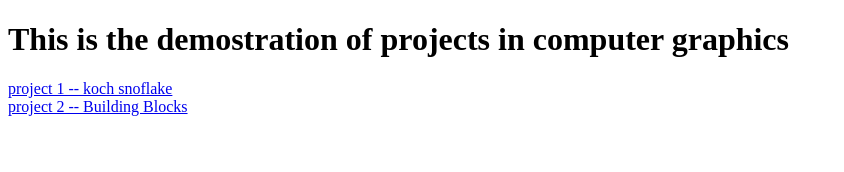
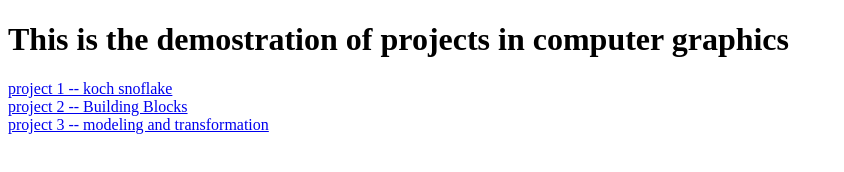
Before and after one commit to scao7/ComputerGraphics, a plain HTML site: page index.html in a window 1280 px wide. Shown: the whole page, without its empty margins (0-844 px from the left). Drawn offline with Linux system fonts and the light colour scheme.

Commit message:
Update index.html

```diff
--- a/index.html
+++ b/index.html
@@ -5,4 +5,6 @@
 <a href="project1/snowflake.html"> project 1 -- koch snoflake</a>
 <br>
 <a href ="project2/Buildingblocks.html"> project 2 -- Building Blocks</a>
+<br>
+<a href = "project3/modeling.html"> project 3 -- modeling and transformation </a>
 </html>
```
